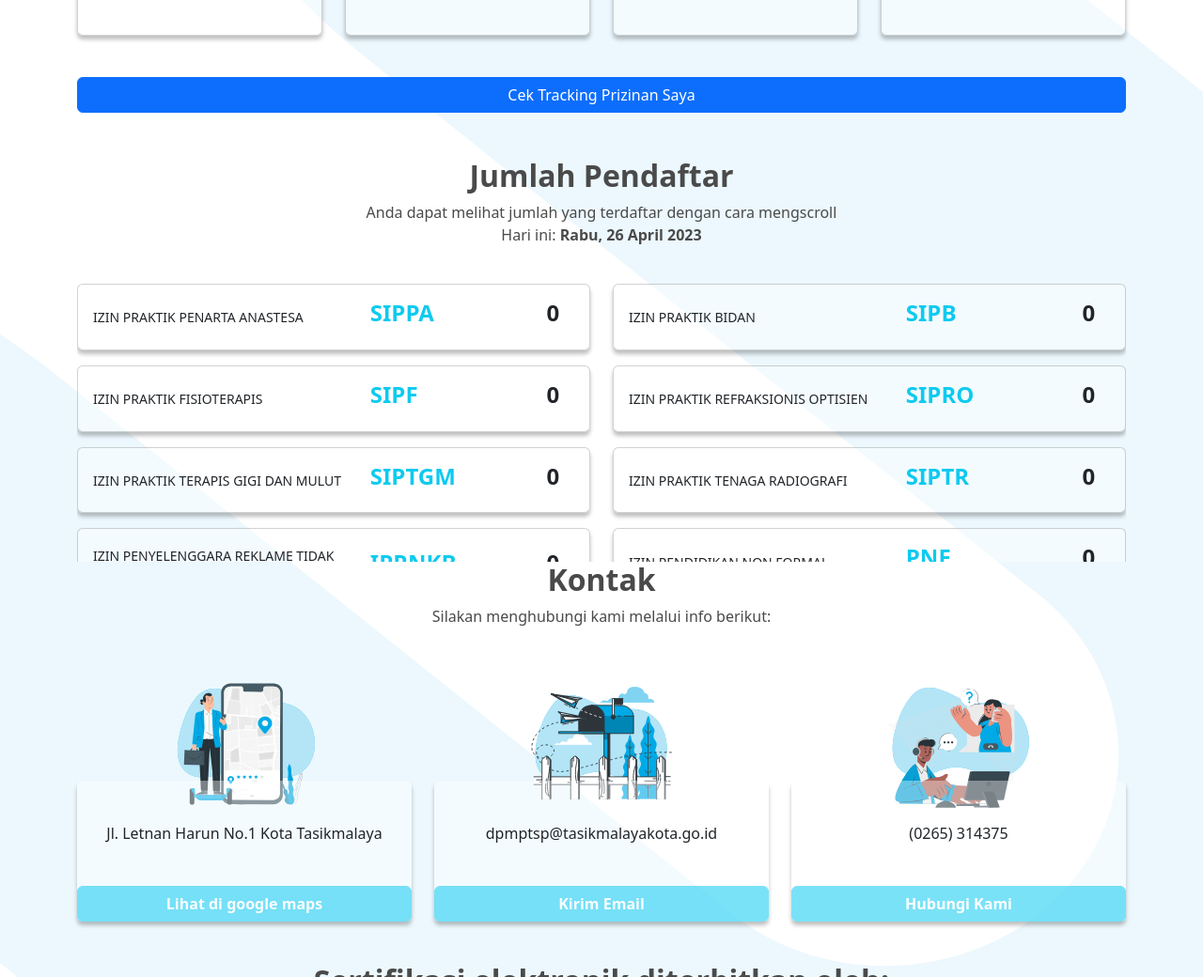
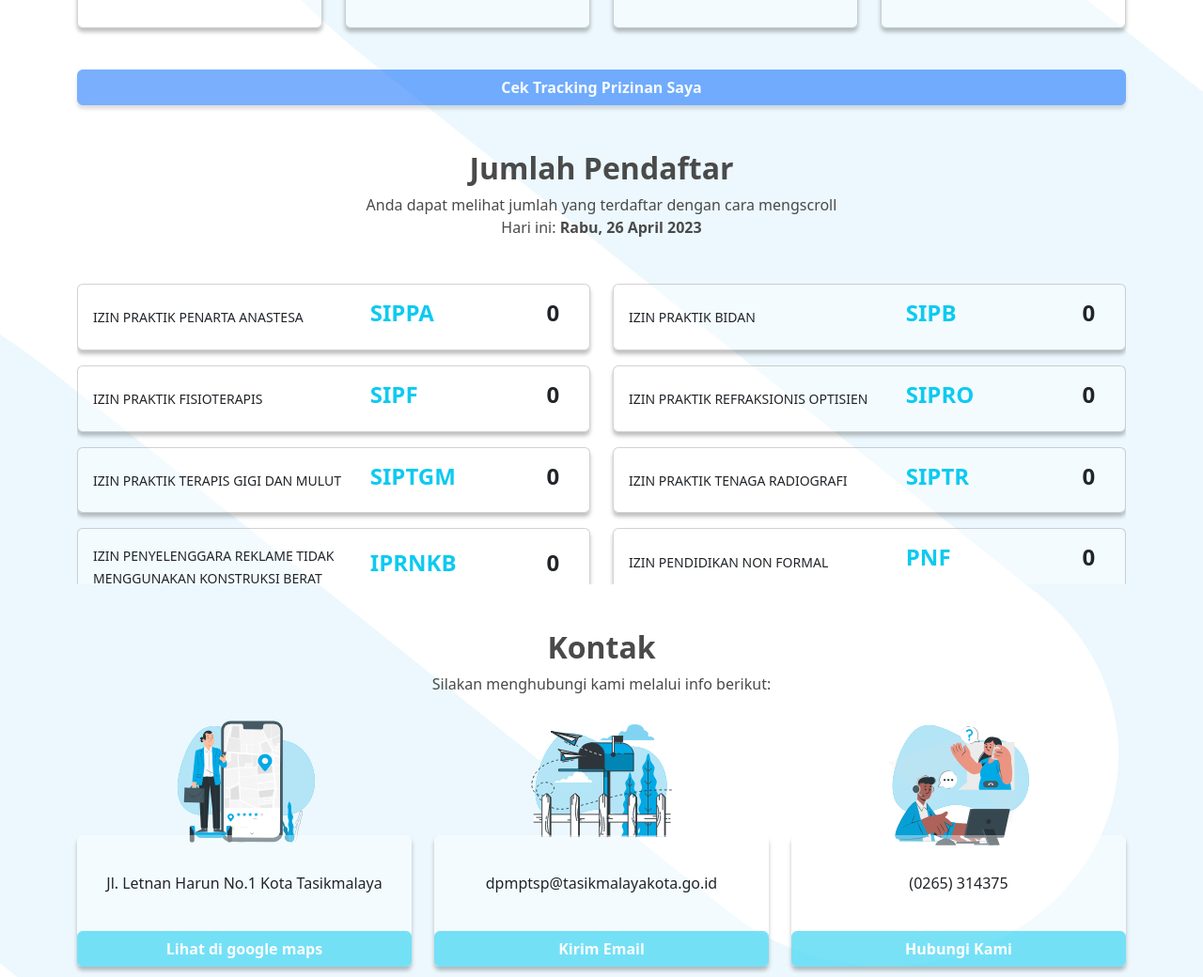
Before and after one commit to yusriazraa/Sipentas, a plain HTML site: page index.html in a window 1280 px wide. Shown: the part 1760-2800 px from the top of the page at 94% size. Drawn offline with nearby package versions, Linux system fonts and the light colour scheme.

Commit message:
minor update

```diff
--- a/index.html
+++ b/index.html
@@ -65,13 +65,12 @@
                 <section class="visi-misi">
                     <div class="col-md-12 mt-5 text-center">
                         <h2 class="fw-bold">VISI & MISI</h2>
-                        <br>
                         <p>
                             DPMPTSP sebagai OPD leading sektor aplikasi perizinan memiliki visi dan misi berikut
                         </p>
                     </div>
 
-                    <div class="row mt-3 visicard">
+                    <div class="row mt-4 visicard">
                         <div class="col-md-4">
                             <div class="card w-100">
                                 <div class="card-body">
@@ -137,7 +136,7 @@
                         <h2 class="fw-bold">Tracking Perizinan Saya</h2>
                     </div>
 
-                    <div class="row mt-3 tracking-perizinan-card">
+                    <div class="row mt-4 tracking-perizinan-card">
                         <div class="col-md-3">
                             <div class="card w-100">
                                 <div class="card-body">
@@ -222,8 +221,8 @@
                         </p>
                     </div>
 
-                    <div class="content-scroll mt-2 overflow-scroll">
-                        <div class="row mt-4">
+                    <div class="content-scroll mt-5 overflow-scroll">
+                        <div class="row">
 
                             <div class="col-md-6">
                                 <div class="card mb-3">
@@ -990,7 +989,7 @@
                 </section>
 
 
-                <section class="kontak">
+                <section class="kontak mt-5">
                     <div class="col-md-12  text-center">
                         <h2 class="fw-bold">Kontak</h2>
                         <p>
@@ -998,7 +997,7 @@
                         </p>
                     </div>
 
-                    <div class="row mt-5 kontak-card">
+                    <div class="row mt-3 kontak-card">
                         <div class="col-md-4 text-center">
                             <img src="Asset-Sipentas/kontak-1.svg" alt="" srcset="">
                             <div class="card w-100">
--- a/style.css
+++ b/style.css
@@ -38,7 +38,7 @@
     box-shadow: 0px 4px 4px rgba(0, 0, 0, 0.25);
 }
 .kontak-card .card{
-    height: 150px;
+    height: 140px;
     margin-bottom: 20px;
     background-color: rgba(255, 255, 255, 0.384);
     filter: blur(20);
@@ -49,7 +49,7 @@
     width: 150px;
     height: 150px;
     z-index: 100000;
-    margin-bottom: -10%;
+    margin-bottom: -5%;
 }
 .kontak .btn{
     opacity: 55%;
@@ -57,7 +57,19 @@
     color: white;
     font-weight: 700;
 }
-
+.tracking-perizinan .btn{
+    opacity: 55%;
+    filter: blur(20);
+    color: white;
+    font-weight: 700;
+    box-shadow: 0px 4px 4px rgba(0, 0, 0, 0.25);
+}
+.jumbotron .btn {
+    filter: blur(20);
+    color: white;
+    font-weight: 700;
+    box-shadow: 0px 4px 4px rgba(0, 0, 0, 0.25);
+}
 .navbar .btn {
     width: 100px;
 }
```
